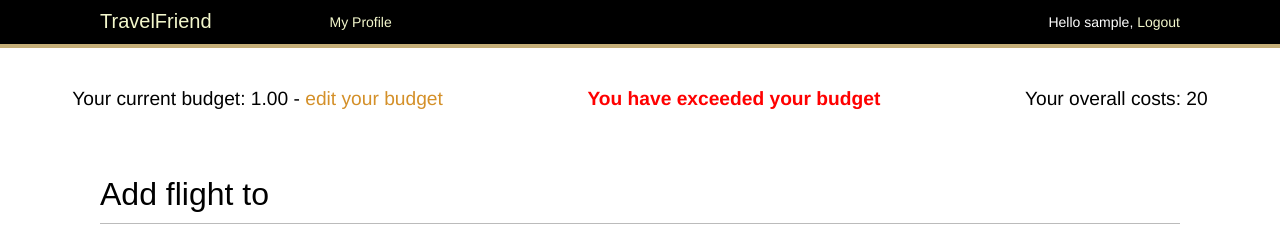
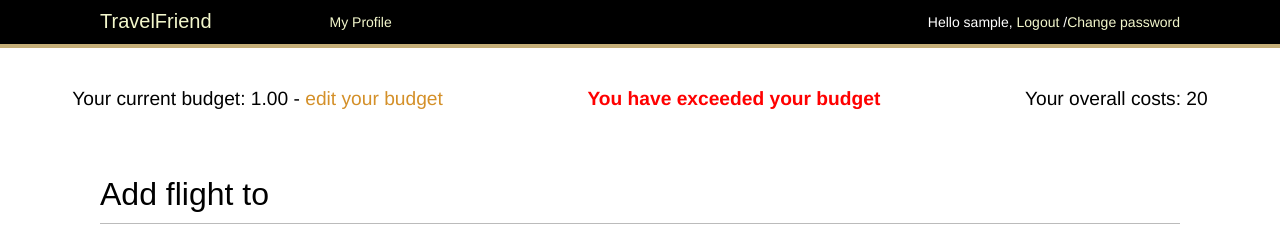
Before and after one commit to ivanurban/travel_friend, a Django app: page /triplaner/flightadd/1/ in a window 1280 px wide. Shown: the top 245 px of the page. Run offline with Django 3.2, Linux system fonts and the light colour scheme; a user stored in the database is signed in; tables that the repository leaves empty hold one stand-in row (values such as "Sample post"); some libraries are stand-ins or nearby versions; some web fonts are replaced.

Commit message:
Update base.html

```diff
--- a/useraccount/templates/base.html
+++ b/useraccount/templates/base.html
@@ -47,6 +47,7 @@
               {% if request.user.is_authenticated %}
                   Hello {{ request.user.username }},
                   <a href="{% url 'useraccount:logout' %}">Logout</a>
+                 /<a href="{% url 'useraccount:password_change' %}">Change password</a>
                   {% else %}
                   <a href="{% url 'useraccount:login' %}">Log-in</a>
                   {% endif %}
```
